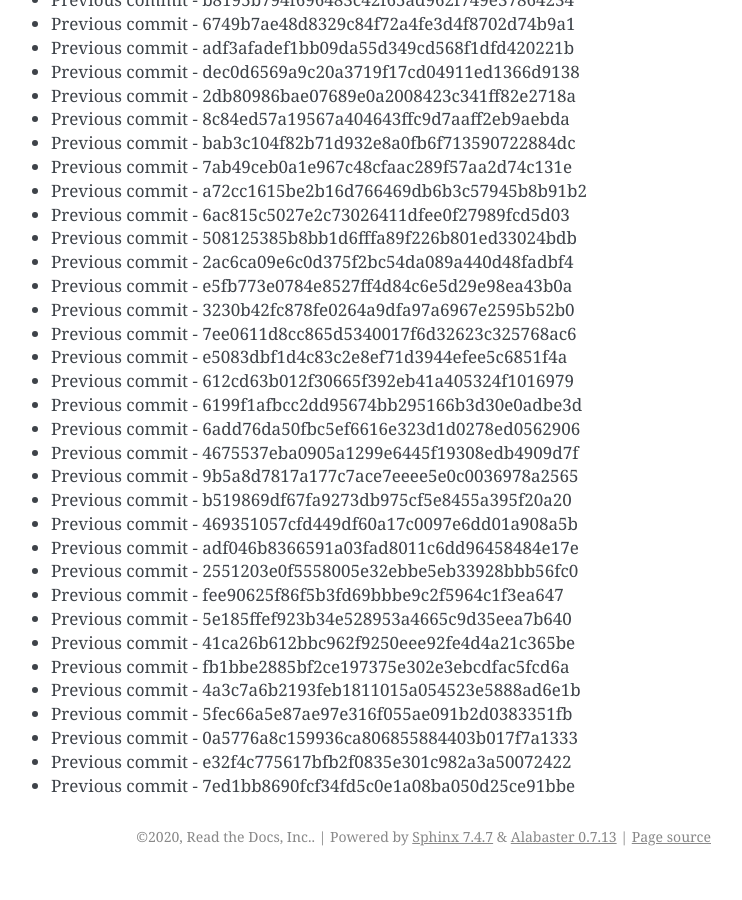
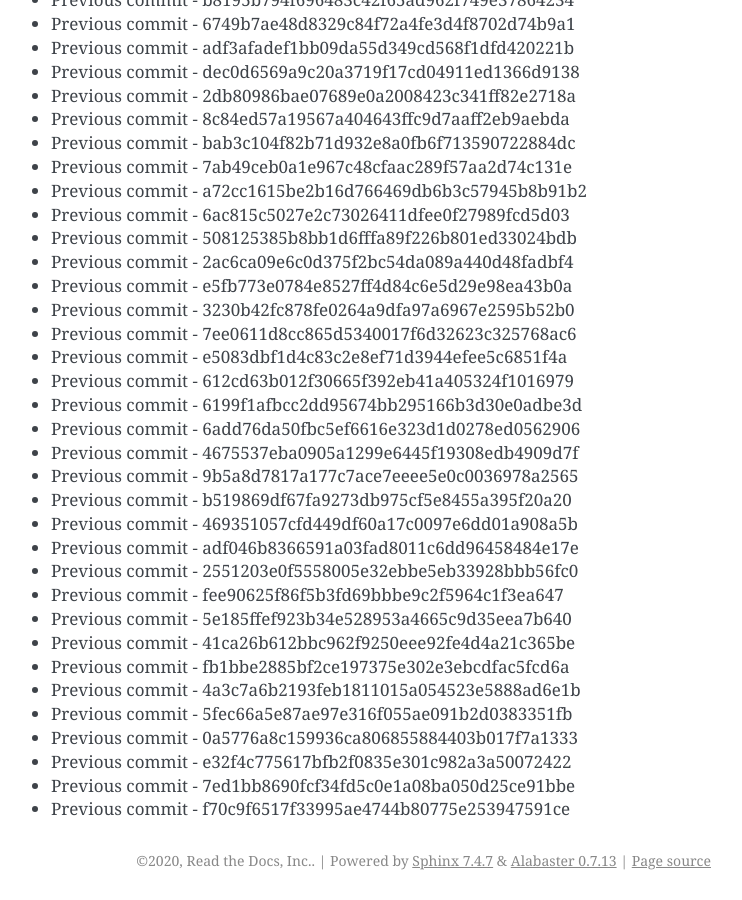
Before and after one commit to readthedocs/rtd-git-stresstest, a Sphinx documentation site: the page built from docs/updates.rst, in a window 1280 px wide and 900 px high, scrolled down 91821 px. Shown: the whole window, without its empty margins (399-1141 px from the left). Built offline with Sphinx 7.4.7, drawn with Linux system fonts in a browser that asks for light colours; before the commit the page ends 92697 px from its top, so only the background shows below that.

Commit message:
Generating commit from previous: f70c9f6517f33995ae4744b80775e253947591ce

```diff
--- a/docs/updates.rst
+++ b/docs/updates.rst
@@ -3890,3 +3890,4 @@ It can be tested for any performance characteristics.
 * Previous commit - 0a5776a8c159936ca806855884403b017f7a1333
 * Previous commit - e32f4c775617bfb2f0835e301c982a3a50072422
 * Previous commit - 7ed1bb8690fcf34fd5c0e1a08ba050d25ce91bbe
+* Previous commit - f70c9f6517f33995ae4744b80775e253947591ce
```
